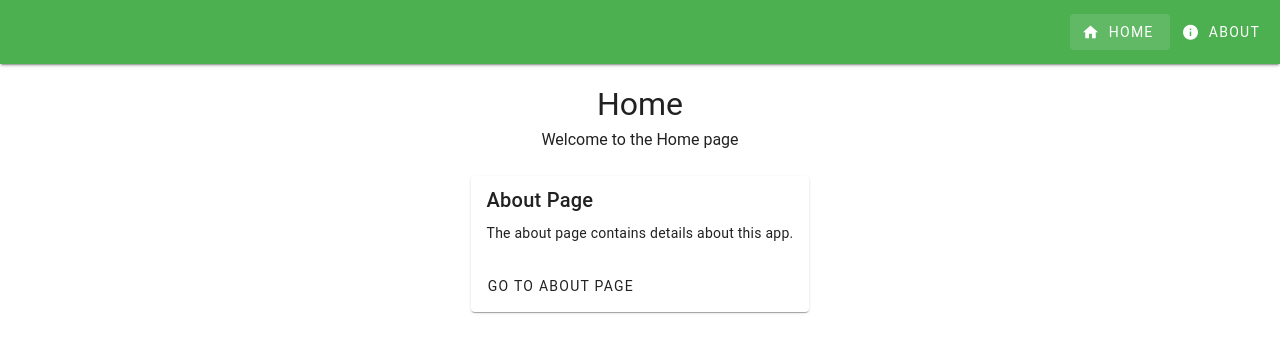
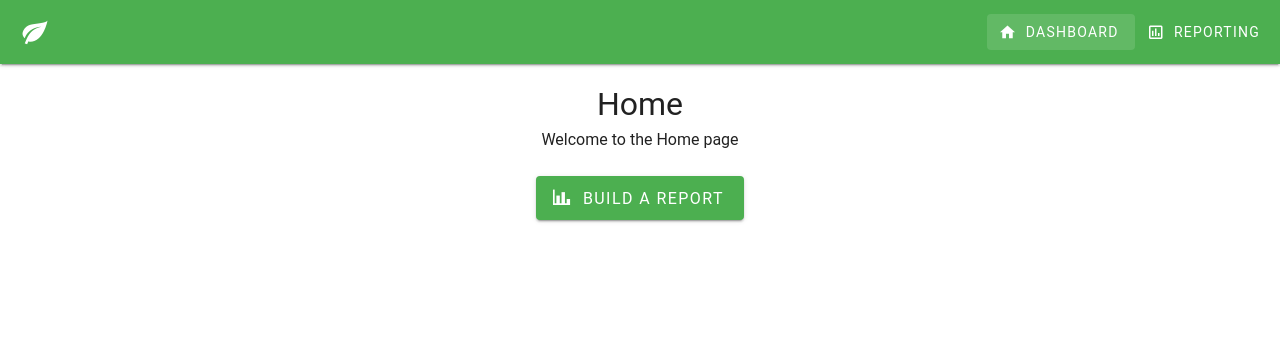
Before and after one commit to JoelYoung01/GreenSight, a Vue app: page / in a window 1280 px wide. Shown: the top 352 px of the page. Built offline with nearby package versions, Linux system fonts and the light colour scheme.

Commit message:
Built out page structure

```diff
--- a/src/App.vue
+++ b/src/App.vue
@@ -8,11 +8,13 @@ const title = import.meta.env.VITE_APP_TITLE;
   <v-app>
     <v-app-bar dense color="primary" :elevation="2">
       <v-app-bar-title>
-        <RouterLink class="text-decoration-none text-white" to="/">{{ title }}</RouterLink>
+        <RouterLink class="text-decoration-none text-white" to="/">
+          <v-icon start>mdi-leaf</v-icon>{{ title }}
+        </RouterLink>
       </v-app-bar-title>
 
-      <v-btn variant="text" prepend-icon="mdi-home" to="/">Home</v-btn>
-      <v-btn variant="text" prepend-icon="mdi-information" to="/about">About</v-btn>
+      <v-btn variant="text" prepend-icon="mdi-home" to="/">Dashboard</v-btn>
+      <v-btn variant="text" prepend-icon="mdi-chart-box-outline" to="/report">Reporting</v-btn>
     </v-app-bar>
 
     <v-main>
--- a/src/router/index.ts
+++ b/src/router/index.ts
@@ -10,12 +10,9 @@ const router = createRouter({
       component: HomeView
     },
     {
-      path: "/about",
-      name: "about",
-      // route level code-splitting
-      // this generates a separate chunk (About.[hash].js) for this route
-      // which is lazy-loaded when the route is visited.
-      component: () => import("../views/AboutView.vue")
+      path: "/report",
+      name: "report",
+      component: () => import("../views/ReportView.vue")
     }
   ]
 });
--- a/src/views/AboutView.vue
+++ /dev/null
@@ -1,5 +0,0 @@
-<template>
-  <v-container>
-    <h1>This is an about page</h1>
-  </v-container>
-</template>
--- a/src/views/HomeView.vue
+++ b/src/views/HomeView.vue
@@ -5,12 +5,8 @@
     <h1>Home</h1>
     <p class="mb-6">Welcome to the Home page</p>
 
-    <v-card>
-      <v-card-title>About Page</v-card-title>
-      <v-card-text>The about page contains details about this app.</v-card-text>
-      <v-card-actions>
-        <v-btn variant="text" to="/about">Go to About Page</v-btn>
-      </v-card-actions>
-    </v-card>
+    <v-btn to="/report" color="primary" prepend-icon="mdi-chart-bar" size="large">
+      Build a Report
+    </v-btn>
   </v-container>
 </template>
--- /dev/null
+++ b/src/views/ReportView.vue
@@ -0,0 +1,7 @@
+<script setup lang="ts"></script>
+
+<template>
+  <v-container>
+    <h1>Reporting</h1>
+  </v-container>
+</template>
```
